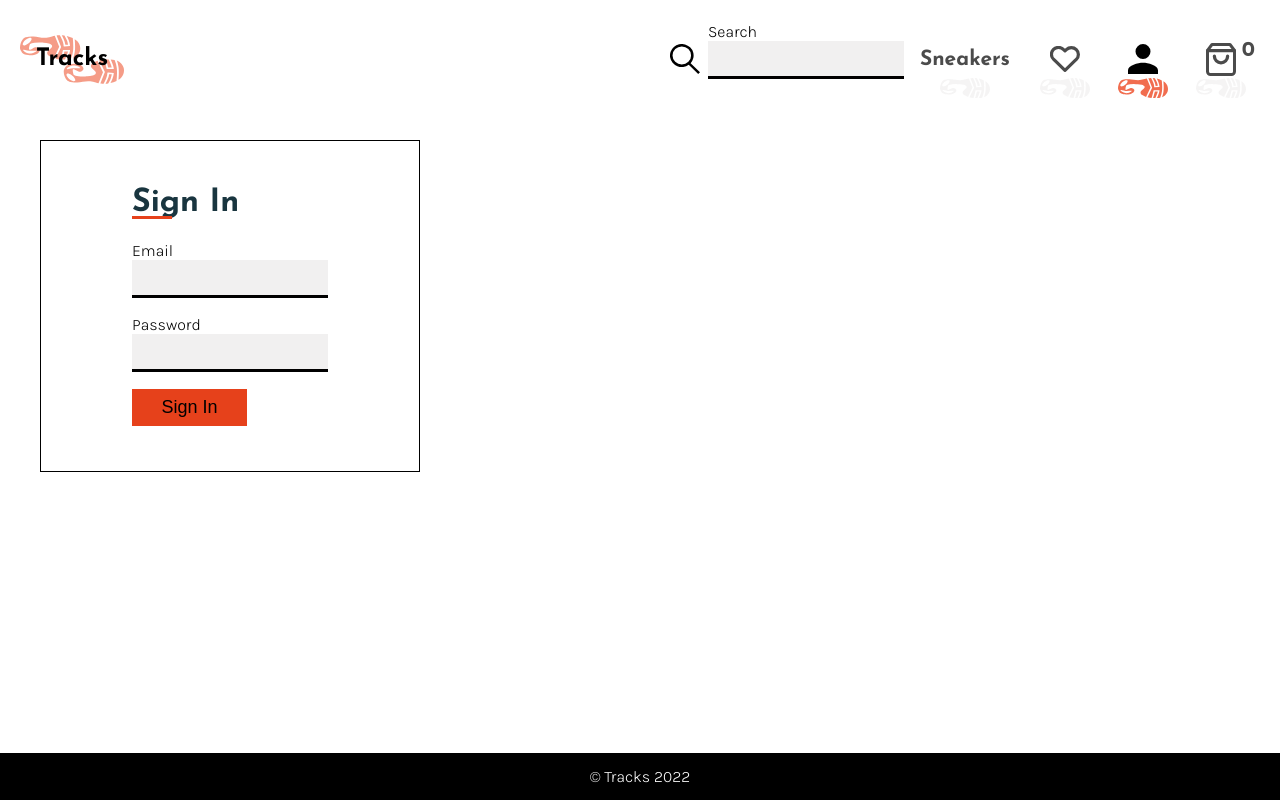
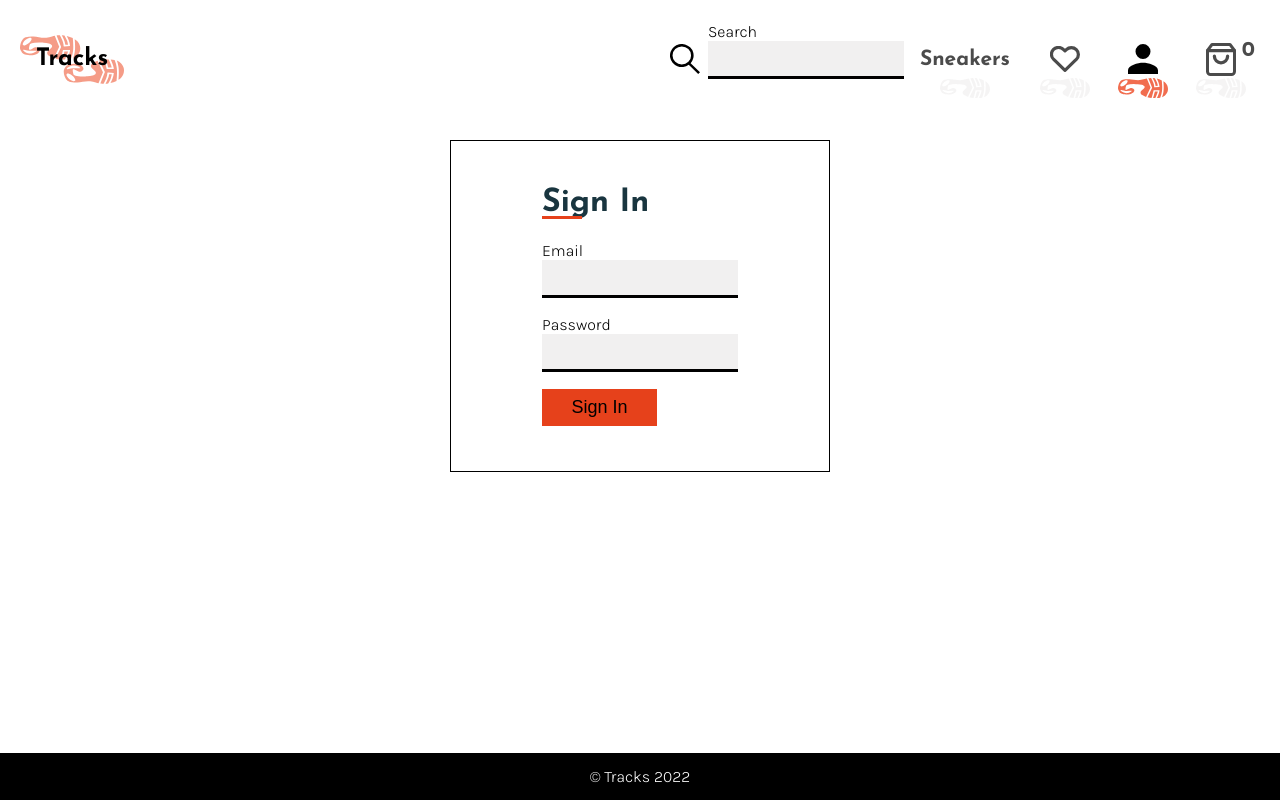
Before and after one commit to Soph-H-P/semester-project-2, a React (Create React App) app: page /login in a window 1280 px wide. Built offline with nearby package versions, Linux system fonts and the light colour scheme.

Commit message:
fix page layouts

```diff
--- /dev/null
+++ b/src/components/atoms/ErrorMessage.js
@@ -0,0 +1,8 @@
+import styled from "styled-components";
+
+const ErrorMessage = styled.p`
+  color: ${(props) => props.theme.errorColor};
+  text-align: center;
+`;
+
+export default ErrorMessage
--- a/src/components/atoms/PageWrpper.js
+++ b/src/components/atoms/PageWrpper.js
@@ -5,6 +5,8 @@ const PageWrapper = styled.div`
   margin: 120px auto 0px auto;
   padding-top: 20px;
   position: relative;
+  display: flex;
+  flex-direction: column;
 
   & > h1 {
     margin-left: 20px;
--- a/src/components/atoms/StyledFormContainer.js
+++ b/src/components/atoms/StyledFormContainer.js
@@ -2,11 +2,13 @@ import styled from 'styled-components';
 
 const StyledFormContainer = styled.div`
   border: 1px solid ${(props) => props.theme.black};
+  width: 100%;
   max-width: ${(props) => (props.width ? props.width + 'px' : '380px')};
   padding: 25px 50px;
   display: flex;
   flex-direction: column;
   align-items: ${(props) => (props.align ? props.align : 'center')};
+  align-self: center;
 
   input[type='submit'] {
     width: 115px;
@@ -42,11 +44,10 @@ const StyledFormContainer = styled.div`
       color: ${(props) => props.theme.primaryColor};
     }
   }
+
+  @media (max-width: 450px) {
+    padding: 20px;
+  }
 `;
 
 export default StyledFormContainer;
-
-export const ErrorMessage = styled.p`
-  color: ${(props) => props.theme.errorColor};
-  text-align: center;
-`;
--- a/src/components/atoms/TextAreaInput.js
+++ b/src/components/atoms/TextAreaInput.js
@@ -5,7 +5,6 @@ const StyledLabel = styled.label`
   display: flex;
   flex-direction: column;
   font-weight: 300;
-  max-width: 450px;
   cursor: pointer;
   margin-bottom: 20px;
   position: relative;
--- a/src/components/atoms/TextInput.js
+++ b/src/components/atoms/TextInput.js
@@ -5,7 +5,6 @@ const StyledLabel = styled.label`
   display: flex;
   flex-direction: column;
   font-weight: 300;
-  max-width: 450px;
   cursor: pointer;
   margin-bottom: 20px;
   position: relative;
--- a/src/components/molecules/EditProduct.js
+++ b/src/components/molecules/EditProduct.js
@@ -7,7 +7,8 @@ import fetchCurrentProduct from '../../utils/fetchCurrentProduct';
 import updateProduct from '../../utils/updateProduct';
 import Button from '../atoms/Button';
 import NumberInput from '../atoms/NumberInput';
-import StyledFormContainer, { ErrorMessage } from '../atoms/StyledFormContainer';
+import StyledFormContainer from '../atoms/StyledFormContainer';
+import ErrorMessage from '../atoms/ErrorMessage';
 import StyledLink from '../atoms/StyledLink';
 import TextAreaInput from '../atoms/TextAreaInput';
 import TextInput from '../atoms/TextInput';
@@ -31,6 +32,9 @@ const EditProduct = ({ userRole }) => {
   };
 
   const handleSubmit = (e) => {
+    if (userRole !== 'Authorized') {
+        navigate(`/login`);
+    }
     e.preventDefault();
     const title = e.target.title.value;
     const price = e.target.price.value;
@@ -125,15 +129,18 @@ const EditProduct = ({ userRole }) => {
           {isError && <ErrorMessage>Invalid data please fill out all fields</ErrorMessage>}
           {isNetworkError && (
             <ErrorMessage>
-              There seems to be some trouble on our end please try again later. Sorry for any inconvenience
+              There seems to be some trouble on our end please try again later. Sorry for any
+              inconvenience
             </ErrorMessage>
           )}
           {isDeleted && <p>Successfully Deleted</p>}
           <div>
             <input type={'submit'} value={id ? 'Update' : 'Create'} />
-            <Button type="secondary" handleClick={handleDeleteProduct}>
-              Delete
-            </Button>
+            {id && (
+              <Button type="secondary" handleClick={handleDeleteProduct}>
+                Delete
+              </Button>
+            )}
           </div>
         </form>
       )}
--- a/src/components/molecules/ProductDetails.js
+++ b/src/components/molecules/ProductDetails.js
@@ -160,7 +160,7 @@ const ProductDetails = ({ product, userRole, setItemsInBag, setItemsInFavourites
             <ImageContainer onClick={handleImageClick}>
               <img
                 src={product.image ? baseUrl + product.image.formats.small.url : product.image_url}
-                alt={product.alternativeText}
+                alt={product.alternativeText || product.title}
               />
               <Button type={'icon'} handleClick={handleImageClick}>
                 <Icon iconSource={zoomSvg} alt="edit product"></Icon>
--- a/src/components/molecules/SignIn.js
+++ b/src/components/molecules/SignIn.js
@@ -4,7 +4,8 @@ import { useNavigate } from 'react-router-dom';
 import signInUser from '../../utils/signInUser';
 import { getUsername, getUserRole, logoutUser } from '../../utils/storage';
 import Button from '../atoms/Button';
-import StyledFormContainer, { ErrorMessage } from '../atoms/StyledFormContainer';
+import StyledFormContainer from '../atoms/StyledFormContainer';
+import ErrorMessage from '../atoms/ErrorMessage';
 import TextInput from '../atoms/TextInput';
 import Title from '../atoms/Title';
 
--- a/src/components/organisms/ProductsGrid.js
+++ b/src/components/organisms/ProductsGrid.js
@@ -1,7 +1,7 @@
 import styled, { css } from 'styled-components';
 
 import Loader from '../atoms/Loader';
-import { ErrorMessage } from '../atoms/StyledFormContainer';
+import ErrorMessage from '../atoms/ErrorMessage';
 import ProductCard from '../molecules/ProductCard';
 
 const ProductGridWrapper = styled.div`
```
Also changed, not shown: src/components/organisms/FeaturedProducts.js (+8 -4 lines).
